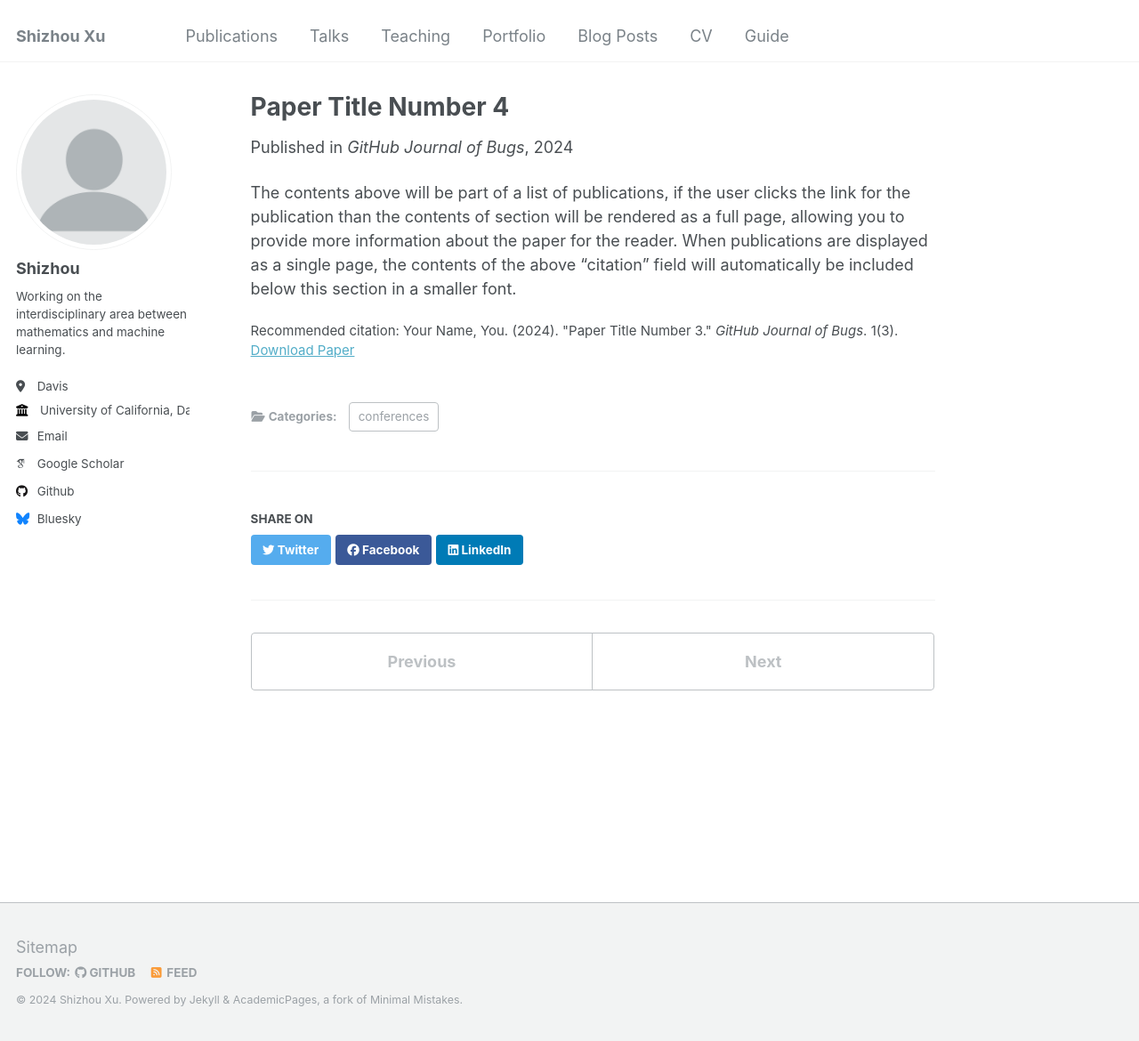
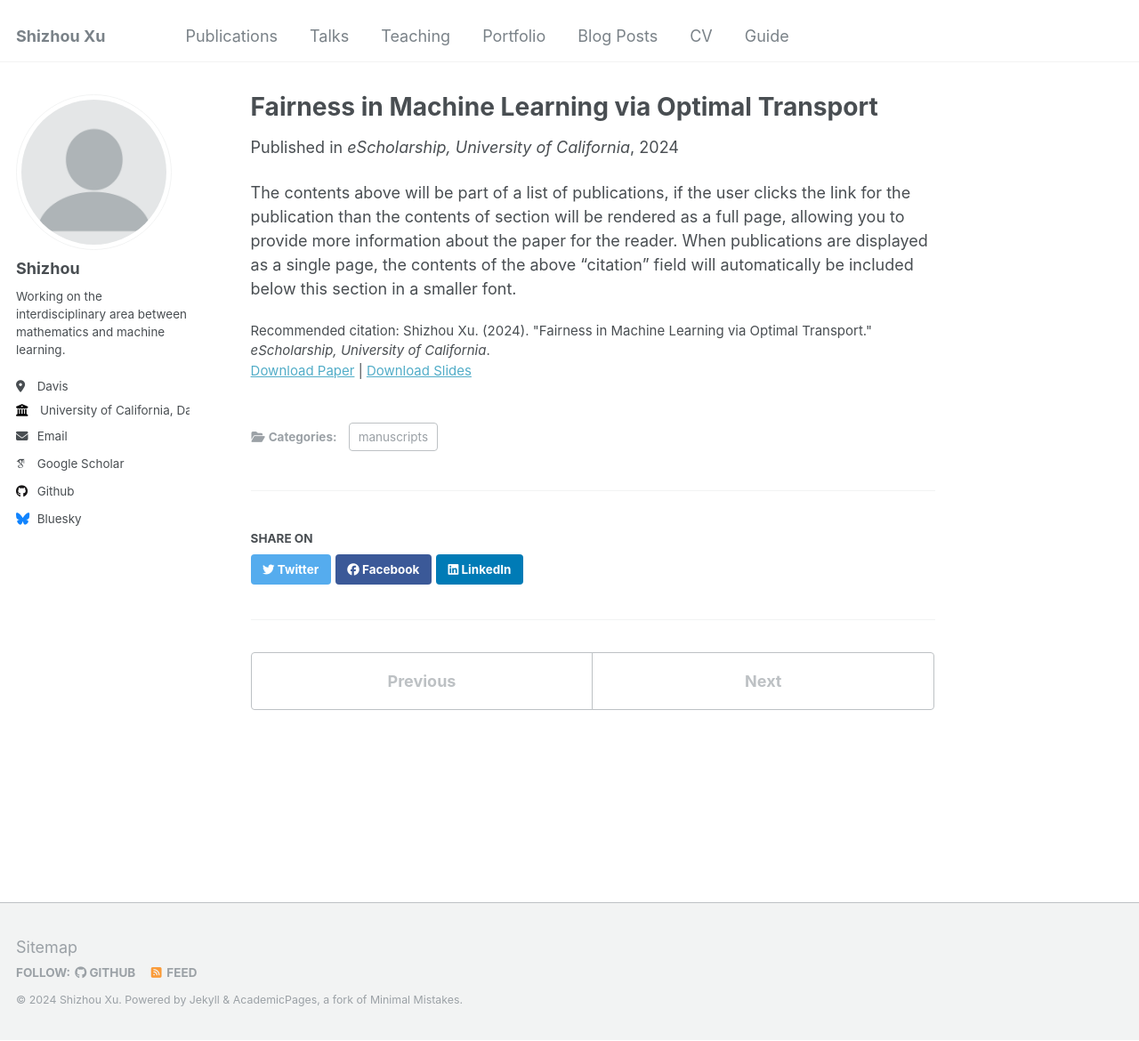
Before and after one commit to xushizhou/xushizhou.github.io, a Jekyll site: the page built from _publications/2024-02-17-paper-title-number-4.md, in a window 1280 px wide and 1170 px high. Shown: the whole window at 89% size. Built offline with Jekyll 4.4.1, drawn with Linux system fonts in a browser that asks for light colours; some web fonts are replaced.

Commit message:
Update 2024-02-17-paper-title-number-4.md

```diff
--- a/_publications/2024-02-17-paper-title-number-4.md
+++ b/_publications/2024-02-17-paper-title-number-4.md
@@ -1,13 +1,14 @@
 ---
-title: "Paper Title Number 4"
+title: "Fairness in Machine Learning via Optimal Transport"
 collection: publications
-category: conferences
-permalink: /publication/2024-02-17-paper-title-number-4
-excerpt: 'This paper is about fixing template issue #693.'
-date: 2024-02-17
-venue: 'GitHub Journal of Bugs'
-paperurl: 'http://academicpages.github.io/files/paper3.pdf'
-citation: 'Your Name, You. (2024). &quot;Paper Title Number 3.&quot; <i>GitHub Journal of Bugs</i>. 1(3).'
+category: manuscripts
+permalink: /publication/2022-12-01-fairness-optimal-transport
+excerpt: "This paper explores fairness in machine learning through the lens of optimal transport, offering a novel framework to address fairness in algorithmic decision-making."
+date: 2024-06-01
+venue: 'eScholarship, University of California'
+slidesurl: ''
+paperurl: 'https://escholarship.org/content/qt8s79k0qs/qt8s79k0qs.pdf'
+citation: 'Shizhou Xu. (2024). "Fairness in Machine Learning via Optimal Transport." <i>eScholarship, University of California</i>.'
 ---
 
 The contents above will be part of a list of publications, if the user clicks the link for the publication than the contents of section will be rendered as a full page, allowing you to provide more information about the paper for the reader. When publications are displayed as a single page, the contents of the above "citation" field will automatically be included below this section in a smaller font.
```
